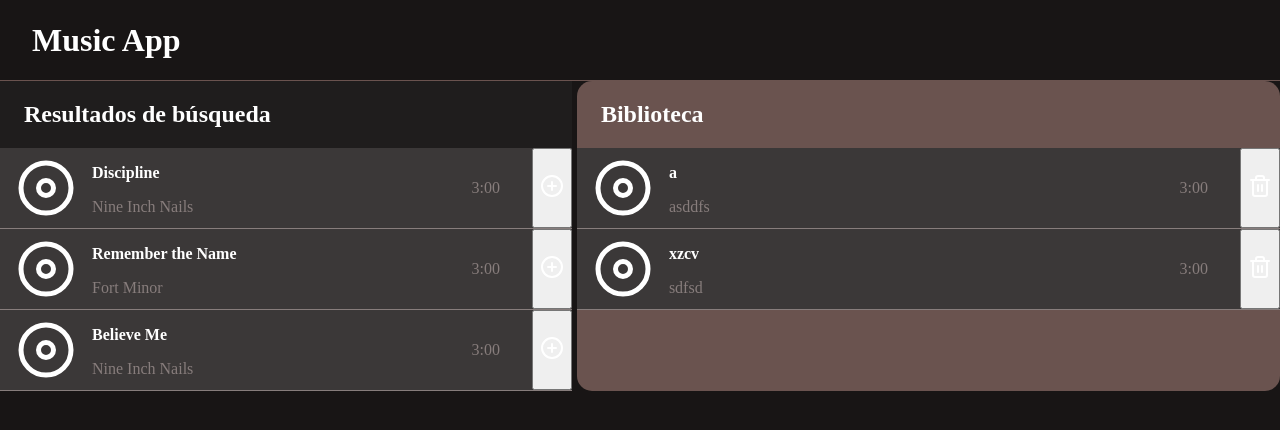
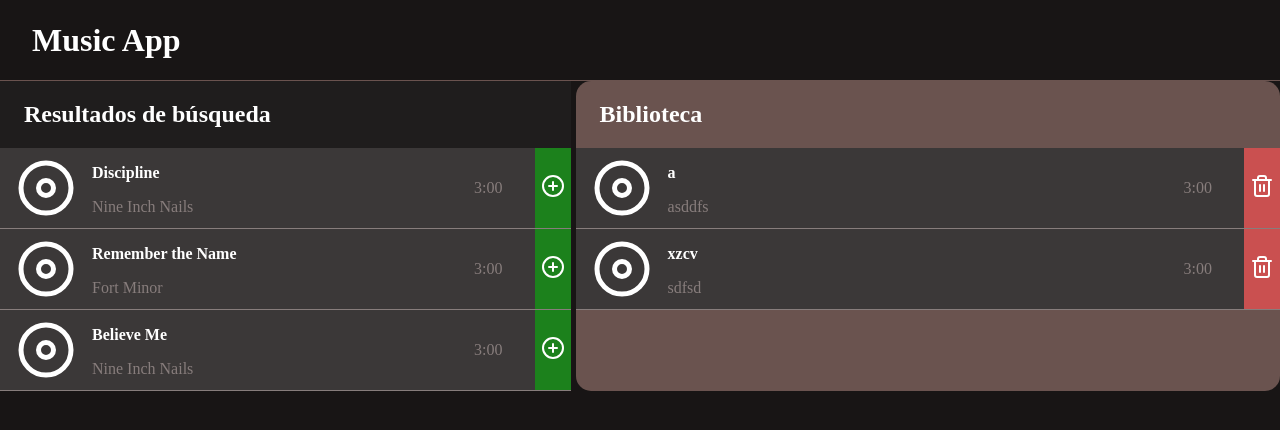
Before and after one commit to at-campos/react-music-app, a React (Create React App) app: page / in a window 1280 px wide. Shown: the top 430 px of the page. Built offline with nearby package versions, Linux system fonts and the light colour scheme; a web font is replaced by a local one.

Commit message:
basic styling

```diff
--- a/src/App.css
+++ b/src/App.css
@@ -47,4 +47,14 @@
   color: rgba(211, 194, 191, 0.5);
   margin-left: auto;
   padding-right: 2em;
+}
+.songCard__Btn-add {
+  background-color: #1c811c;
+  border: none;
+  cursor: pointer;
+}
+.songCard__Btn-remove {
+  background-color: #ca5050;
+  border: none;
+  cursor: pointer;
 }/*# sourceMappingURL=App.css.map */
--- a/src/App.js
+++ b/src/App.js
@@ -50,7 +50,7 @@ function App() {
       <Header appName="Music App" />
       <div className="App__container">
         <SearchResults results={[...results]} songs={[...songs]} setSongs={setSongs} duplicateHandler={duplicateHandler}/>
-        <Library songs={[...songs]}/>
+        <Library songs={[...songs]} setSongs={setSongs}/>
       </div>
 
     </div>
--- a/src/App.scss
+++ b/src/App.scss
@@ -68,4 +68,18 @@ $fontFamily: 'Google Sans';
         margin-left: auto;
         padding-right: 2em;
     }
+
+    &__Btn {
+        &-add {
+            background-color: #1c811c;
+            border: none;
+            cursor: pointer;
+        }
+
+        &-remove{
+            background-color: #ca5050;
+            border: none;
+            cursor: pointer;
+        }
+    }
 }
--- a/src/components/Song.js
+++ b/src/components/Song.js
@@ -6,12 +6,11 @@ const Song = ({ id, title, artist, duration, addButton, setHandler} ) => {
 
     const AddDeleteBtn = (buttonCheck) => {
         function handleClickAdd() {
-            alert('Funciona: ' + id);
             setHandler(id);
         }
 
         function handleClickDelete() {
-            alert('Funcasdsiona');
+            alert("Feature a desarrollar");
         }
         if(buttonCheck.buttonCheck === true){
             return <button className='songCard__Btn-add' onClick={handleClickAdd}><img src={add} /></button>;
```
Also changed, not shown: 1 other file (tests, documents, lock files or other folders).
